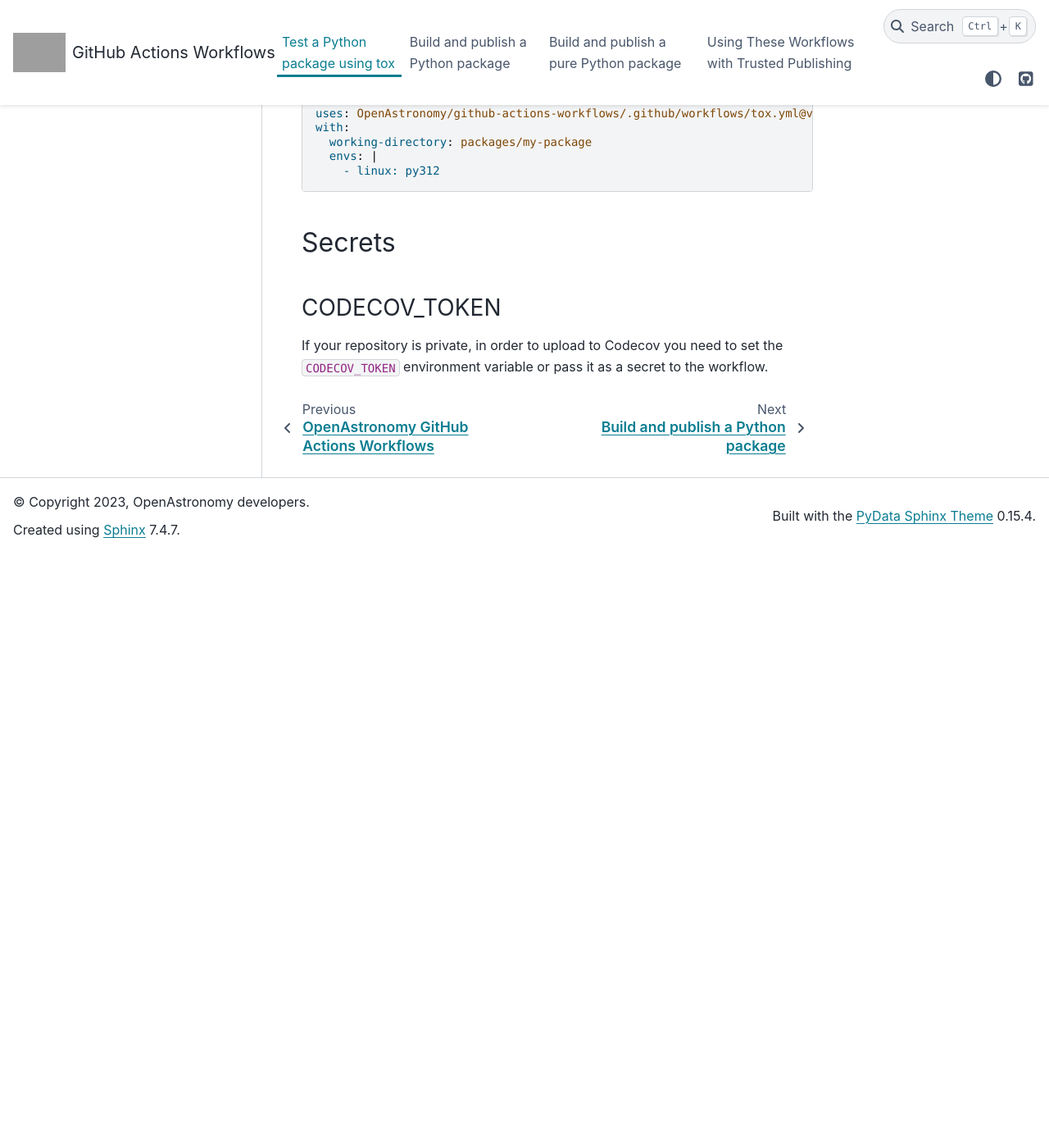
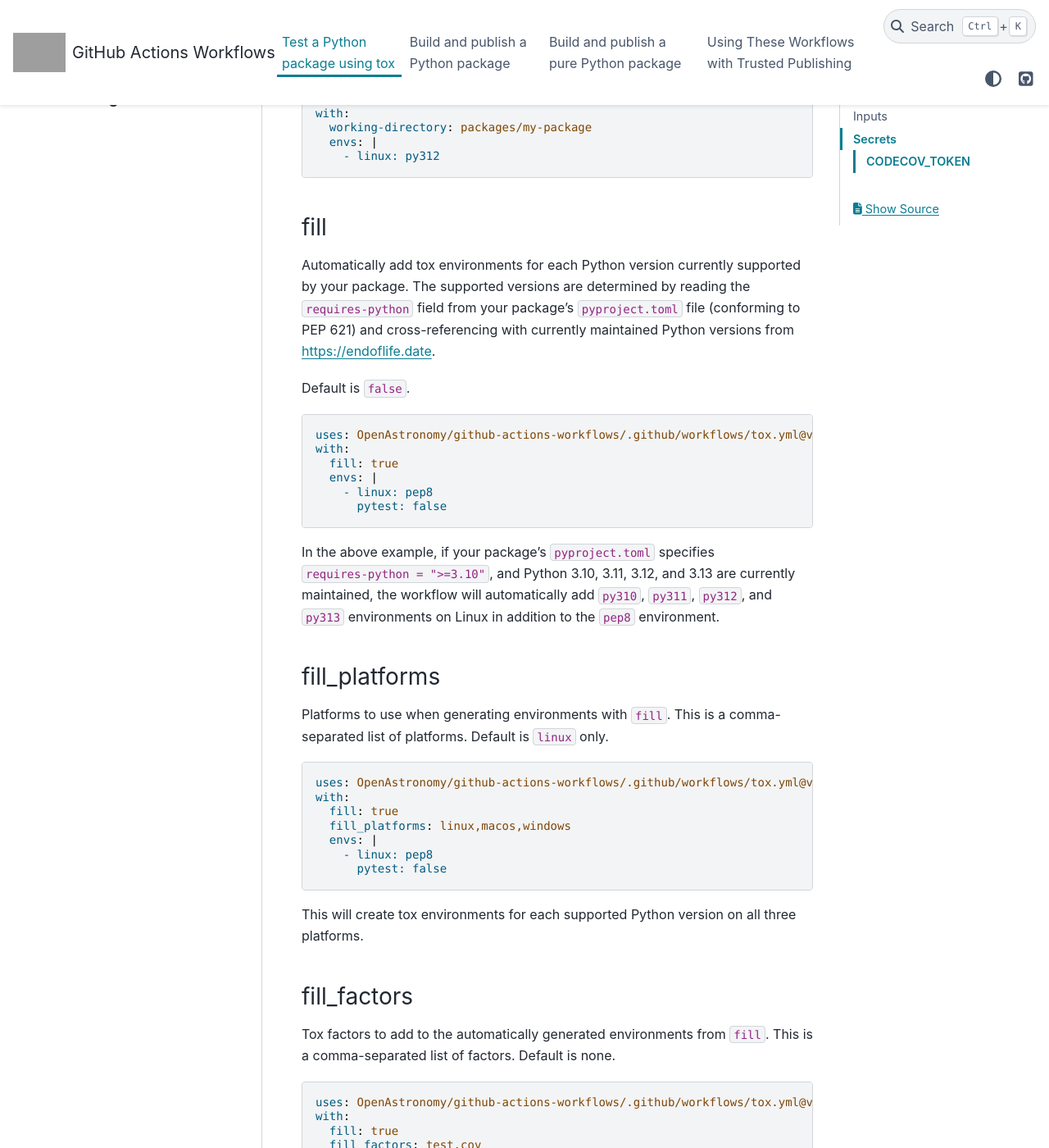
Before and after one commit to OpenAstronomy/github-actions-workflows, a Sphinx documentation site: the page built from docs/source/tox.rst, in a window 1280 px wide and 1400 px high, scrolled down 10804 px. Shown: the whole window at 82% size. Built offline with Sphinx 7.4.7 and the PyData theme 0.15.4, drawn with Linux system fonts in a browser that asks for light colours; before the commit the page ends 11479 px from its top, so only the background shows below that; some of the changed text lies outside the part shown; grey boxes are pictures that could not be loaded.

Commit message:
Docs and a bugfix (#381)
* Add docs for filling

* Fix include hidden files arg

* Hopefully fix update majorver

```diff
--- a/docs/source/tox.rst
+++ b/docs/source/tox.rst
@@ -545,6 +544,71 @@ same repository, or when using a non-standard project layout.
      envs: |
        - linux: py312
 
+fill
+^^^^
+
+Automatically add tox environments for each Python version currently supported
+by your package. The supported versions are determined by reading the
+``requires-python`` field from your package's ``pyproject.toml`` file
+(conforming to PEP 621) and cross-referencing with currently maintained Python
+versions from https://endoflife.date.
+
+Default is ``false``.
+
+.. code:: yaml
+
+   uses: OpenAstronomy/github-actions-workflows/.github/workflows/tox.yml@v1
+   with:
+     fill: true
+     envs: |
+       - linux: pep8
+         pytest: false
+
+In the above example, if your package's ``pyproject.toml`` specifies
+``requires-python = ">=3.10"``, and Python 3.10, 3.11, 3.12, and 3.13 are
+currently maintained, the workflow will automatically add ``py310``, ``py311``,
+``py312``, and ``py313`` environments on Linux in addition to the ``pep8``
+environment.
+
+fill_platforms
+^^^^^^^^^^^^^^
+
+Platforms to use when generating environments with ``fill``. This is a
+comma-separated list of platforms. Default is ``linux`` only.
+
+.. code:: yaml
+
+   uses: OpenAstronomy/github-actions-workflows/.github/workflows/tox.yml@v1
+   with:
+     fill: true
+     fill_platforms: linux,macos,windows
+     envs: |
+       - linux: pep8
+         pytest: false
+
+This will create tox environments for each supported Python version on all
+three platforms.
+
+fill_factors
+^^^^^^^^^^^^
+
+Tox factors to add to the automatically generated environments from ``fill``.
+This is a comma-separated list of factors. Default is none.
+
+.. code:: yaml
+
+   uses: OpenAstronomy/github-actions-workflows/.github/workflows/tox.yml@v1
+   with:
+     fill: true
+     fill_factors: test,cov
+     envs: |
+       - linux: pep8
+         pytest: false
+
+If your package supports Python 3.11 and 3.12, this will generate environments
+like ``py311-test-cov`` and ``py312-test-cov`` instead of just ``py311`` and
+``py312``.
+
 Secrets
 ~~~~~~~
 
```
Also changed, not shown: other parts of docs/source/tox.rst (+0 -1 lines), 2 other files.
